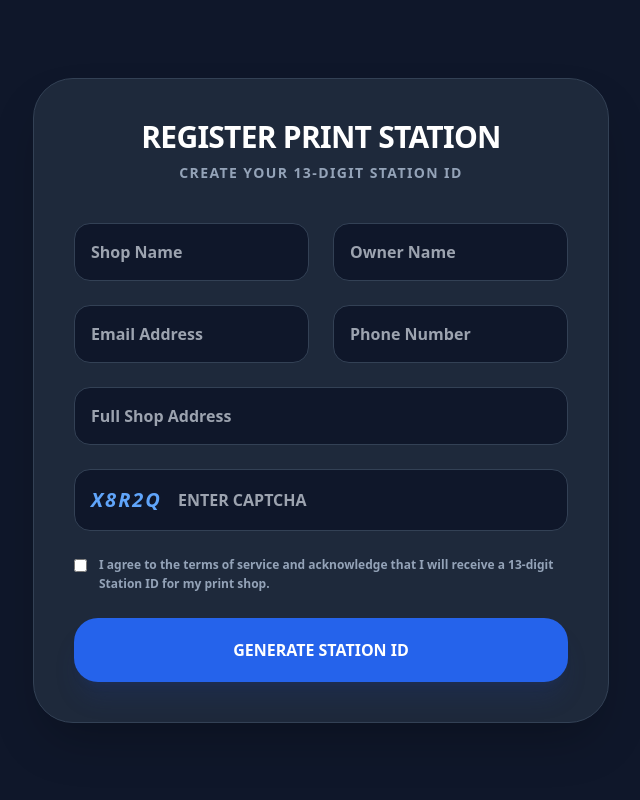
After one commit to Mohaanaaaa/curly-meme, a Flask app: page /shop/register in a window 1280 px wide. The commit adds this page. Shown: the whole page, without its empty margins (319-959 px from the left). Run offline with Flask 3, Linux system fonts and the light colour scheme; some libraries are stand-ins or nearby versions.

Commit message:
adding register, login and re- structure the shop terminas also add the model for shop in db

```diff
--- a/main.py
+++ b/main.py
@@ -1,17 +1,21 @@
 import os, threading, uuid, random, time, csv
 from datetime import datetime, timezone, timedelta, date
-from flask import Flask, request, render_template, redirect, url_for, jsonify, send_file, abort
+from flask import Flask, request, render_template, redirect, url_for, jsonify, send_file, abort,flash, session
 from app.models import db, PrintJob
 from app.utils.sanitizer import save_file_safely
 from app.utils.converter import convert_to_pdf
 from config import Config
+import hashlib
 
 app = Flask(__name__, template_folder='templates', static_folder='static')
 app.config.from_object(Config)
 app.config['SQLALCHEMY_DATABASE_URI'] = 'sqlite:///../print_service.db'
+
+# --- CRITICAL FIXES ---
+# Added secret_key to fix white screen and session errors
+app.secret_key = 'station_secure_key_13_digits'
+
 db.init_app(app)
-
-
 
 with app.app_context():
     db.create_all()
@@ -29,8 +33,13 @@ def log_to_excel(event, shop, status, filename="", detail=""):
             event, shop, status, filename, detail
         ])
 
+'''@app.route('/')
+def index(): return render_template('customer/upload.html')
+'''
 @app.route('/')
-def index(): return render_template('customer/upload.html')
+def index():
+    # Default behavior for generic visits
+    return render_template('customer/upload.html', shop_id=None)
 
 @app.route('/upload', methods=['POST'])
 def handle_upload():
@@ -45,6 +54,113 @@ def handle_upload():
 
 # 1. This tracks scan timing to block replicas
 recent_scans = {}
+
+# Mock function for generating 13-digit ID
+# Helper function to generate the 13-digit numeric ID
+def generate_station_id(phone):
+    # Combine phone and current time for a unique seed
+    seed = f"{phone}{time.time()}"
+    # Create a numeric hash
+    numeric_hash = str(int(hashlib.sha256(seed.encode()).hexdigest(), 16))
+    # Return exactly 13 digits
+    return numeric_hash[:13]
+
+
+'''@app.route('/shop/register', methods=['GET','POST'])
+def handle_registration():
+    if request.method == 'GET':
+        return render_template('shop/registration.html')
+    try:
+        # 1. Capture Form Data
+        shop_name = request.form.get('shop_name')
+        owner_name = request.form.get('owner_name')
+        email = request.form.get('email')
+        phone = request.form.get('phone')
+        address = request.form.get('address')
+        dob = request.form.get('dob')
+        captcha_input = request.form.get('captcha_input')  # The code user typed
+
+        # 2. Security Check: Validate Agreement
+        if not request.form.get('agreement'):
+            return jsonify({"status": "error", "message": "You must accept the terms"}), 400
+
+        # 3. Security Check: CAPTCHA (Simplified example)
+        # In a real app, you'd compare this against a session-stored value
+        if captcha_input != "X8R2Q":
+            return jsonify({"status": "error", "message": "Invalid CAPTCHA"}), 400
+
+        # 4. Generate the Unique 13-digit Shop ID
+        new_shop_id = generate_station_id(phone)
+
+        # 5. Save to Database (uncomment and implement accordingly)
+        new_shop = Shop(
+             shop_id=new_shop_id,
+             shop_name=shop_name,
+             owner_name=owner_name,
+             email=email,
+             phone=phone,
+             address=address,
+             dob=dob
+         )
+        db.session.add(new_shop)
+        db.session.commit()
+
+        # 6. Success Response
+        return render_template('shop/registration_success.html',
+                               shop_id=new_shop_id,
+                               shop_name=shop_name)
+
+    except Exception as e:
+        print(f"Registration Error: {e}")
+        # In case of error, respond with error message
+        return jsonify({
+            "status": "error",
+            "message": "Registration failed due to an internal error."
+        }), 500'''
+
+# FIXED: Added 'GET' to allow viewing the form. Original was POST-only
+@app.route('/shop/register', methods=['GET', 'POST'])
+def handle_registration():
+    if request.method == 'POST':
+        try:
+            shop_name = request.form.get('shop_name')
+            phone = request.form.get('phone')
+
+            if not request.form.get('agreement'):
+                return jsonify({"status": "error", "message": "You must accept the terms"}), 400
+
+            new_shop_id = generate_station_id(phone)
+
+            # Use registration_success.html as intended
+            return render_template('shop/registration_success.html',
+                                   shop_id=new_shop_id,
+                                   shop_name=shop_name)
+        except Exception as e:
+            return jsonify({"status": "error", "message": str(e)}), 500
+
+    # Renders the registration form for GET requests
+    return render_template('shop/register.html')
+
+@app.route('/drop/<string:shop_id>', methods=['GET'])
+def shop_direct_link(shop_id):
+    # If the URL is exactly 13 digits, we know it's a Shop QR visit
+    is_locked = len(shop_id) == 13
+    return render_template('customer/upload.html', shop_id=shop_id, locked=is_locked)
+
+@app.route('/shop/login', methods=['GET', 'POST'])
+def shop_login():
+    if request.method == 'POST':
+        phone = request.form.get('phone')
+        station_id = request.form.get('station_id')
+
+        # Simple verification: Check if phone and station_id exist
+        if phone and station_id:
+            session['shop_id'] = station_id
+            session['shop_name'] = "Alpha Prints" # This can be dynamic later
+            return redirect(url_for('shop_home'))
+
+    # This renders the sheet. If this file is empty or missing, you see white.
+    return render_template('shop/login.html')
 
 @app.route('/drop/<shop_id>', methods=['POST'])
 def smart_drop(shop_id):
@@ -81,12 +197,24 @@ def smart_drop(shop_id):
         return render_template('customer/ticket.html', code=new_job.pickup_code)
     return "No file", 400
 
+'''@app.route('/shop/home')
+def shop_home():
+    if 'shop_id' not in session:
+        return redirect(url_for('shop_login'))
+    # Page to check total print counts and download reports
+    #today = datetime.now(timezone.utc).replace(hour=0, minute=0, second=0, microsecond=0)
+    # Filter jobs only for this specific shop's 13-digit ID
+    total_count = PrintJob.query.filter_by(shop_id=session['shop_id']).count()
+    return render_template('shop/home.html', total_count=total_count)'''
+
 @app.route('/shop/home')
 def shop_home():
-    # Page to check total print counts and download reports
-    today = datetime.now(timezone.utc).replace(hour=0, minute=0, second=0, microsecond=0)
-    total_today = PrintJob.query.filter(PrintJob.created_at >= today).count()
-    return render_template('shop/home.html', total_count=total_today)
+    # Session check prevents 'NameError: session is not defined'
+    if 'shop_id' not in session:
+        return redirect(url_for('shop_login')) # Fixed for BuildError
+
+    total_count = PrintJob.query.count() # Passed to home.html
+    return render_template('shop/home.html', total_count=total_count)
 
 @app.route('/shop')
 def shop_dashboard():
--- /dev/null
+++ b/templates/shop/register.html
@@ -0,0 +1,53 @@
+<!DOCTYPE html>
+<html lang="en">
+<head>
+    <meta charset="UTF-8">
+    <title>Shop Registration</title>
+    <script src="https://cdn.tailwindcss.com"></script>
+    <link href="https://cdnjs.cloudflare.com/ajax/libs/font-awesome/6.0.0/css/all.min.css" rel="stylesheet">
+</head>
+<body class="bg-slate-900 text-slate-100 min-h-screen flex items-center justify-center p-6">
+    <div class="max-w-xl w-full bg-slate-800 p-10 rounded-[40px] border border-slate-700 shadow-2xl">
+        <div class="text-center mb-10">
+            <h1 class="text-3xl font-black text-white uppercase tracking-tight">Register Print Station</h1>
+            <p class="text-slate-400 text-sm mt-2 font-bold uppercase tracking-widest">Create your 13-digit Station ID</p>
+        </div>
+
+        <form action="/shop/register" method="POST" class="space-y-6">
+            <div class="grid grid-cols-1 md:grid-cols-2 gap-6">
+                <input type="text" name="shop_name" placeholder="Shop Name" required
+                    class="bg-slate-900 border border-slate-700 p-4 rounded-2xl outline-none focus:border-blue-500 transition-all font-bold">
+                <input type="text" name="owner_name" placeholder="Owner Name" required
+                    class="bg-slate-900 border border-slate-700 p-4 rounded-2xl outline-none focus:border-blue-500 transition-all font-bold">
+            </div>
+
+            <div class="grid grid-cols-1 md:grid-cols-2 gap-6">
+                <input type="email" name="email" placeholder="Email Address" required
+                    class="bg-slate-900 border border-slate-700 p-4 rounded-2xl outline-none focus:border-blue-500 transition-all font-bold">
+                <input type="tel" name="phone" placeholder="Phone Number" required
+                    class="bg-slate-900 border border-slate-700 p-4 rounded-2xl outline-none focus:border-blue-500 transition-all font-bold">
+            </div>
+
+            <input type="text" name="address" placeholder="Full Shop Address" required
+                class="w-full bg-slate-900 border border-slate-700 p-4 rounded-2xl outline-none focus:border-blue-500 transition-all font-bold">
+
+            <div class="flex items-center gap-4 bg-slate-900 border border-slate-700 p-4 rounded-2xl">
+                <span class="text-blue-400 font-black tracking-widest text-xl select-none italic">X8R2Q</span>
+                <input type="text" name="captcha_input" placeholder="Enter CAPTCHA" required
+                    class="flex-1 bg-transparent outline-none font-bold uppercase">
+            </div>
+
+            <div class="flex items-start gap-3">
+                <input type="checkbox" name="agreement" id="agree" required class="mt-1">
+                <label for="agree" class="text-xs text-slate-400 leading-relaxed font-bold">
+                    I agree to the terms of service and acknowledge that I will receive a 13-digit Station ID for my print shop.
+                </label>
+            </div>
+
+            <button type="submit" class="w-full bg-blue-600 hover:bg-blue-500 text-white font-black py-5 rounded-3xl shadow-xl shadow-blue-900/20 transition-all transform hover:-translate-y-1">
+                GENERATE STATION ID
+            </button>
+        </form>
+    </div>
+</body>
+</html>
```
Also changed, not shown: app/models.py (+11 -0 lines), print_shop_logs.csv (added, +7 -0 lines), templates/customer/upload.html (+23 -0 lines), templates/shop/dashboard.html (+7 -5 lines), templates/shop/home.html (+70 -17 lines), templates/shop/home_1.html (added, +30 -0 lines), templates/shop/login.html (added, +39 -0 lines), templates/shop/registration_success.html (added, +74 -0 lines), update_Dir.txt (added, +12 -0 lines), print_service.db.
